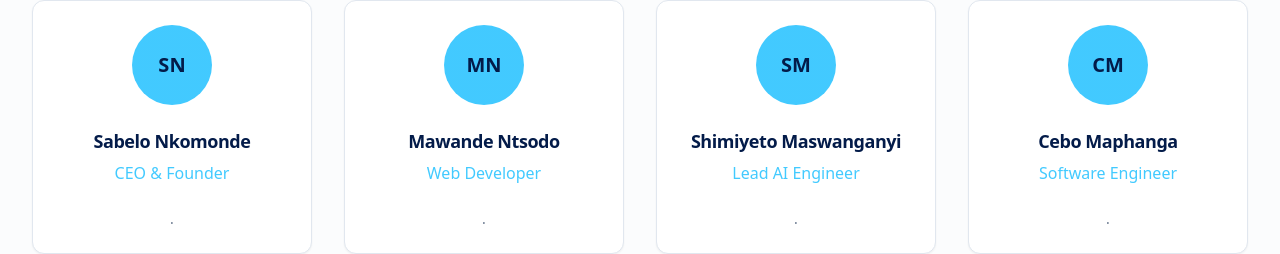
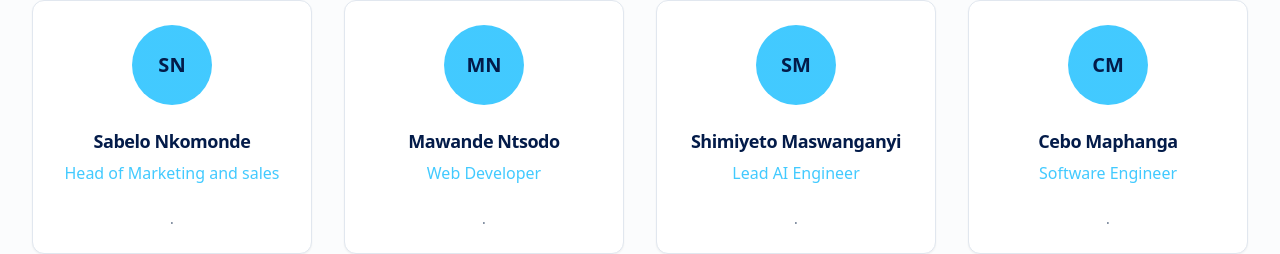
Before and after one commit to malumewejuice/Tech-qho, a React (Vite) app: page /about in a window 1280 px wide. Shown: the part 1132-1386 px from the top of the page. Built offline with nearby package versions, Linux system fonts and the light colour scheme.

Commit message:
Manual edit: src/pages/About.tsx
Edited UI in Lovable

```diff
--- a/src/pages/About.tsx
+++ b/src/pages/About.tsx
@@ -36,7 +36,7 @@ const About = () => {
   const team = [
     {
       name: 'Sabelo Nkomonde',
-      role: 'CEO & Founder',
+      role: 'Head of Marketing and sales ',
       bio: '.',
       avatar: 'SN'
     },
```
